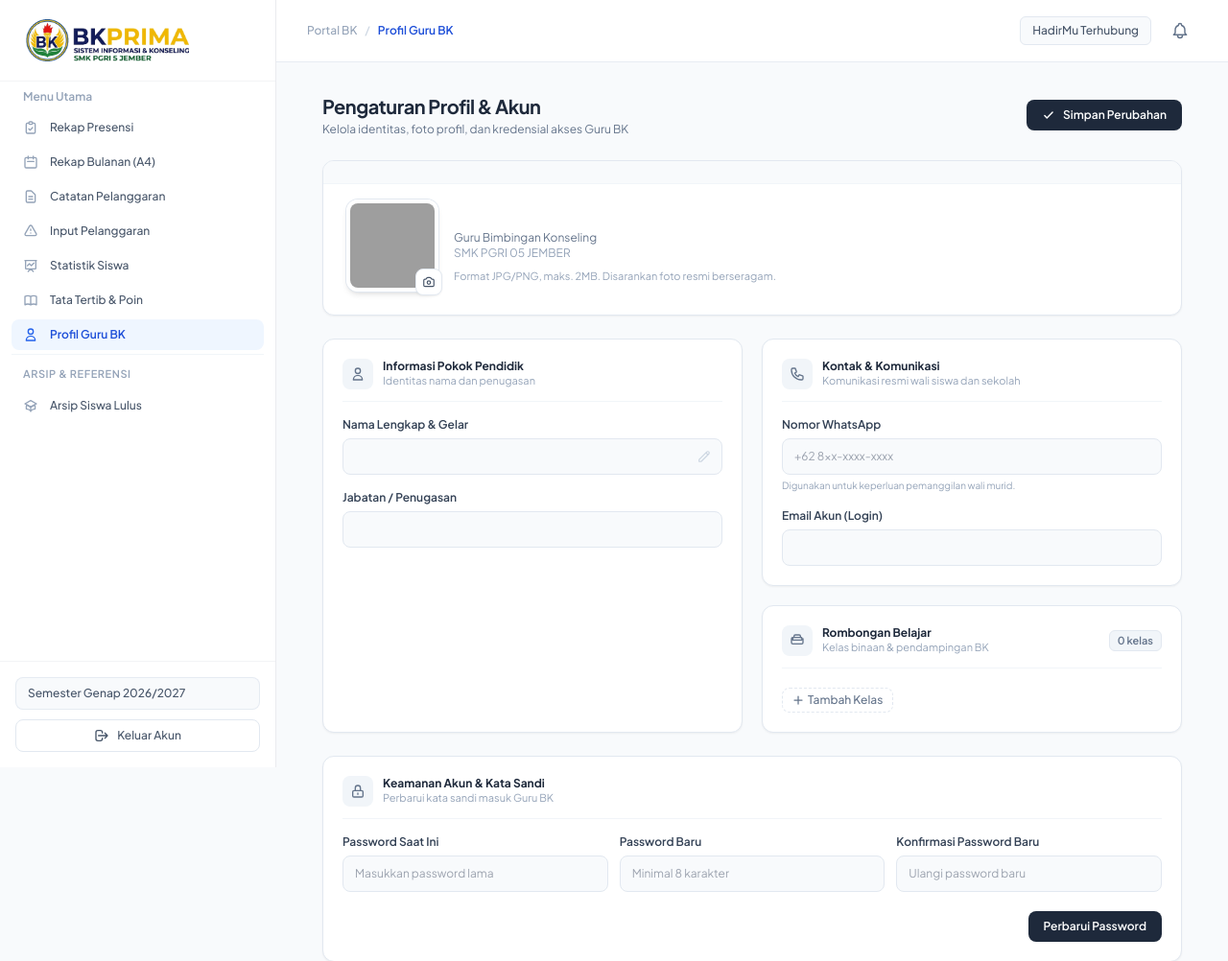
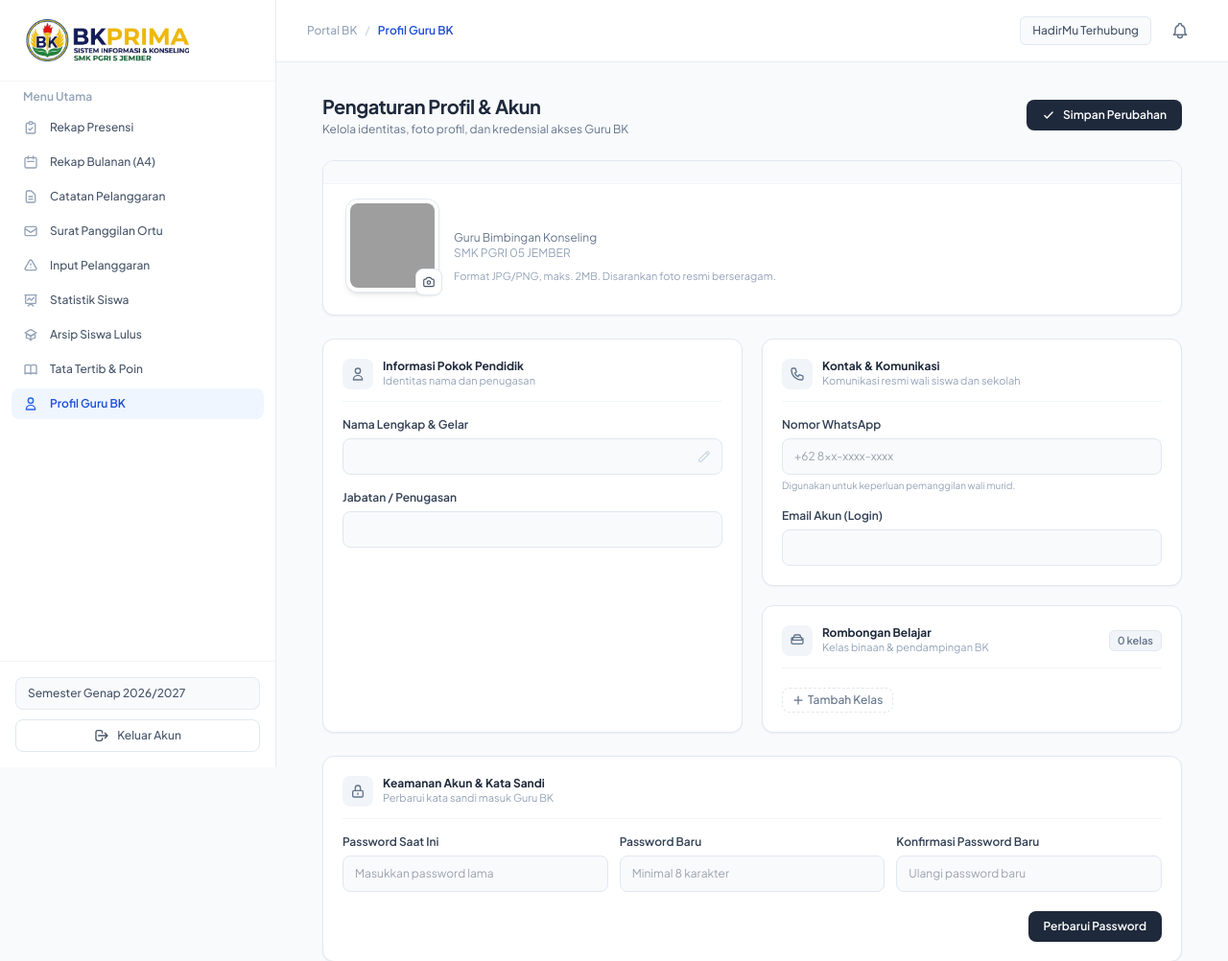
Before and after one commit to damarfs79-arch/bkprima, a Laravel app: page /profil in a window 1280 px wide. Shown: the top 1002 px of the page at 96% size. Run offline with Laravel 12, Linux system fonts and the light colour scheme; data comes from the database, SQL or seed files in the repository; style sheets or scripts are compiled from the project's sources; some libraries are stand-ins or nearby versions; grey boxes are pictures that could not be loaded.

Commit message:
feat: tambahkan menu Arsip Siswa Lulus untuk Guru BK dan Admin serta lengkapi data alumni

```diff
--- a/resources/js/Layouts/AdminLayout.vue
+++ b/resources/js/Layouts/AdminLayout.vue
@@ -58,7 +58,7 @@
           </span>
         </button>
 
-        <div class="pt-4 mt-4 border-t border-slate-800">
+        <div class="pt-4 mt-4 border-t border-slate-800 space-y-1">
           <p class="px-3 text-xs font-semibold text-slate-400 mb-2">Akses Cepat</p>
           <router-link
             to="/absensi"
@@ -67,7 +67,17 @@
             <svg xmlns="http://www.w3.org/2000/svg" class="h-4 w-4 text-slate-400 group-hover:text-slate-200" fill="none" viewBox="0 0 24 24" stroke="currentColor">
               <path stroke-linecap="round" stroke-linejoin="round" stroke-width="1.75" d="M10 6H6a2 2 0 00-2 2v10a2 2 0 002 2h10a2 2 0 002-2v-4M14 4h6m0 0v6m0-6L10 14" />
             </svg>
-            <span>Pratinjau Portal Guru BK</span>
+            <span>Portal Guru BK</span>
+          </router-link>
+          <router-link
+            to="/arsip-lulus"
+            class="flex items-center gap-3 px-3 py-2 rounded-lg text-xs font-medium text-slate-400 hover:bg-slate-800/60 hover:text-slate-200 transition group"
+          >
+            <svg xmlns="http://www.w3.org/2000/svg" class="h-4 w-4 text-slate-400 group-hover:text-slate-200" fill="none" viewBox="0 0 24 24" stroke="currentColor">
+              <path stroke-linecap="round" stroke-linejoin="round" stroke-width="1.75" d="M12 14l9-5-9-5-9 5 9 5z" />
+              <path stroke-linecap="round" stroke-linejoin="round" stroke-width="1.75" d="M12 14l6.16-3.422a12.083 12.083 0 01.665 6.479A11.952 11.952 0 0012 20.055a11.952 11.952 0 00-6.824-2.998 12.078 12.078 0 01.665-6.479L12 14z" />
+            </svg>
+            <span>Arsip Siswa Lulus</span>
           </router-link>
         </div>
       </nav>
@@ -136,6 +146,30 @@
             <component :is="item.icon" class="w-4 h-4" />
             <span>{{ item.label }}</span>
           </button>
+
+          <div class="pt-3 border-t border-slate-800 space-y-1">
+            <router-link
+              to="/absensi"
+              @click="mobileDrawerOpen = false"
+              class="w-full flex items-center gap-3 px-3 py-2 rounded-lg text-xs font-medium text-slate-300 hover:bg-slate-800 transition"
+            >
+              <svg xmlns="http://www.w3.org/2000/svg" class="h-4 w-4 text-slate-400" fill="none" viewBox="0 0 24 24" stroke="currentColor">
+                <path stroke-linecap="round" stroke-linejoin="round" stroke-width="1.75" d="M10 6H6a2 2 0 00-2 2v10a2 2 0 002 2h10a2 2 0 002-2v-4M14 4h6m0 0v6m0-6L10 14" />
+              </svg>
+              <span>Portal Guru BK</span>
+            </router-link>
+            <router-link
+              to="/arsip-lulus"
+              @click="mobileDrawerOpen = false"
+              class="w-full flex items-center gap-3 px-3 py-2 rounded-lg text-xs font-medium text-slate-300 hover:bg-slate-800 transition"
+            >
+              <svg xmlns="http://www.w3.org/2000/svg" class="h-4 w-4 text-slate-400" fill="none" viewBox="0 0 24 24" stroke="currentColor">
+                <path stroke-linecap="round" stroke-linejoin="round" stroke-width="1.75" d="M12 14l9-5-9-5-9 5 9 5z" />
+                <path stroke-linecap="round" stroke-linejoin="round" stroke-width="1.75" d="M12 14l6.16-3.422a12.083 12.083 0 01.665 6.479A11.952 11.952 0 0012 20.055a11.952 11.952 0 00-6.824-2.998 12.078 12.078 0 01.665-6.479L12 14z" />
+              </svg>
+              <span>Arsip Siswa Lulus</span>
+            </router-link>
+          </div>
         </nav>
         <button
           type="button"
--- a/resources/js/Layouts/AppLayout.vue
+++ b/resources/js/Layouts/AppLayout.vue
@@ -33,28 +33,6 @@
           </div>
           <span class="flex-1">{{ item.label }}</span>
         </router-link>
-
-        <!-- Divider & ARSIP & REFERENSI -->
-        <div class="pt-3 mt-2 border-t border-slate-100">
-          <p class="px-3 text-[11px] font-semibold text-slate-400 mb-2 uppercase tracking-wider">Arsip &amp; Referensi</p>
-          <router-link
-            to="/arsip-lulus"
-            class="interactive-btn flex items-center gap-3 px-3 py-2 rounded-lg text-xs font-medium cursor-pointer"
-            :class="isRouteActive('alumni') ? 'bg-blue-50 text-blue-700 font-semibold shadow-2xs' : 'text-slate-600 hover:bg-slate-50 hover:text-slate-900'"
-          >
-            <div
-              class="transition"
-              :class="isRouteActive('alumni') ? 'text-blue-600' : 'text-slate-400 group-hover:text-slate-600'"
-            >
-              <svg xmlns="http://www.w3.org/2000/svg" class="w-4 h-4" fill="none" viewBox="0 0 24 24" stroke="currentColor" stroke-width="2">
-                <path stroke-linecap="round" stroke-linejoin="round" d="M12 14l9-5-9-5-9 5 9 5z" />
-                <path stroke-linecap="round" stroke-linejoin="round" d="M12 14l6.16-3.422a12.083 12.083 0 01.665 6.479A11.952 11.952 0 0012 20.055a11.952 11.952 0 00-6.824-2.998 12.078 12.078 0 01.665-6.479L12 14z" />
-                <path stroke-linecap="round" stroke-linejoin="round" d="M12 14v7" />
-              </svg>
-            </div>
-            <span class="flex-1">Arsip Siswa Lulus</span>
-          </router-link>
-        </div>
       </nav>
 
       <!-- Sidebar Footer -->
@@ -157,23 +135,6 @@
             <component :is="item.icon" class="w-4 h-4" :class="isRouteActive(item.key) ? 'text-blue-600' : 'text-slate-400'" />
             <span class="flex-1">{{ item.label }}</span>
           </router-link>
-
-          <div class="pt-3 mt-2 border-t border-slate-100">
-            <p class="px-3 text-[10px] font-semibold text-slate-400 mb-1 uppercase tracking-wider">Arsip &amp; Referensi</p>
-            <router-link
-              to="/arsip-lulus"
-              @click="mobileDrawerOpen = false"
-              class="flex items-center gap-3 px-3 py-2 rounded-lg text-xs font-medium transition"
-              :class="isRouteActive('alumni') ? 'bg-blue-50 text-blue-700 font-semibold' : 'text-slate-700 hover:bg-slate-50'"
-            >
-              <svg xmlns="http://www.w3.org/2000/svg" class="w-4 h-4" :class="isRouteActive('alumni') ? 'text-blue-600' : 'text-slate-400'" fill="none" viewBox="0 0 24 24" stroke="currentColor" stroke-width="2">
-                <path stroke-linecap="round" stroke-linejoin="round" d="M12 14l9-5-9-5-9 5 9 5z" />
-                <path stroke-linecap="round" stroke-linejoin="round" d="M12 14l6.16-3.422a12.083 12.083 0 01.665 6.479A11.952 11.952 0 0012 20.055a11.952 11.952 0 00-6.824-2.998 12.078 12.078 0 01.665-6.479L12 14z" />
-                <path stroke-linecap="round" stroke-linejoin="round" d="M12 14v7" />
-              </svg>
-              <span class="flex-1">Arsip Siswa Lulus</span>
-            </router-link>
-          </div>
         </nav>
 
         <div class="p-4 border-t border-gray-100 space-y-2">
@@ -433,6 +394,14 @@ const menuItems = [
     ])
   },
   {
+    key: 'pemanggilan',
+    label: 'Surat Panggilan Ortu',
+    path: '/pemanggilan',
+    icon: () => h('svg', { xmlns: 'http://www.w3.org/2000/svg', class: 'h-4 w-4', fill: 'none', viewBox: '0 0 24 24', stroke: 'currentColor', 'stroke-width': '2' }, [
+      h('path', { 'stroke-linecap': 'round', 'stroke-linejoin': 'round', d: 'M3 8l7.89 5.26a2 2 0 002.22 0L21 8M5 19h14a2 2 0 002-2V7a2 2 0 00-2-2H5a2 2 0 00-2 2v10a2 2 0 002 2z' })
+    ])
+  },
+  {
     key: 'verifikasi',
     label: 'Input Pelanggaran',
     path: '/verifikasi',
@@ -446,6 +415,16 @@ const menuItems = [
     path: '/statistik',
     icon: () => h('svg', { xmlns: 'http://www.w3.org/2000/svg', class: 'h-4 w-4', fill: 'none', viewBox: '0 0 24 24', stroke: 'currentColor', 'stroke-width': '2' }, [
       h('path', { 'stroke-linecap': 'round', 'stroke-linejoin': 'round', d: 'M7 12l3-3 3 3 4-4M8 21l4-4 4 4M3 4h18M4 4h16v12a1 1 0 01-1 1H5a1 1 0 01-1-1V4z' })
+    ])
+  },
+  {
+    key: 'alumni',
+    label: 'Arsip Siswa Lulus',
+    path: '/arsip-lulus',
+    icon: () => h('svg', { xmlns: 'http://www.w3.org/2000/svg', class: 'h-4 w-4', fill: 'none', viewBox: '0 0 24 24', stroke: 'currentColor', 'stroke-width': '2' }, [
+      h('path', { 'stroke-linecap': 'round', 'stroke-linejoin': 'round', d: 'M12 14l9-5-9-5-9 5 9 5z' }),
+      h('path', { 'stroke-linecap': 'round', 'stroke-linejoin': 'round', d: 'M12 14l6.16-3.422a12.083 12.083 0 01.665 6.479A11.952 11.952 0 0012 20.055a11.952 11.952 0 00-6.824-2.998 12.078 12.078 0 01.665-6.479L12 14z' }),
+      h('path', { 'stroke-linecap': 'round', 'stroke-linejoin': 'round', d: 'M12 14v7' })
     ])
   },
   {
```
Also changed, not shown: database/seeders/DatabaseSeeder.php (+18 -1 lines).
